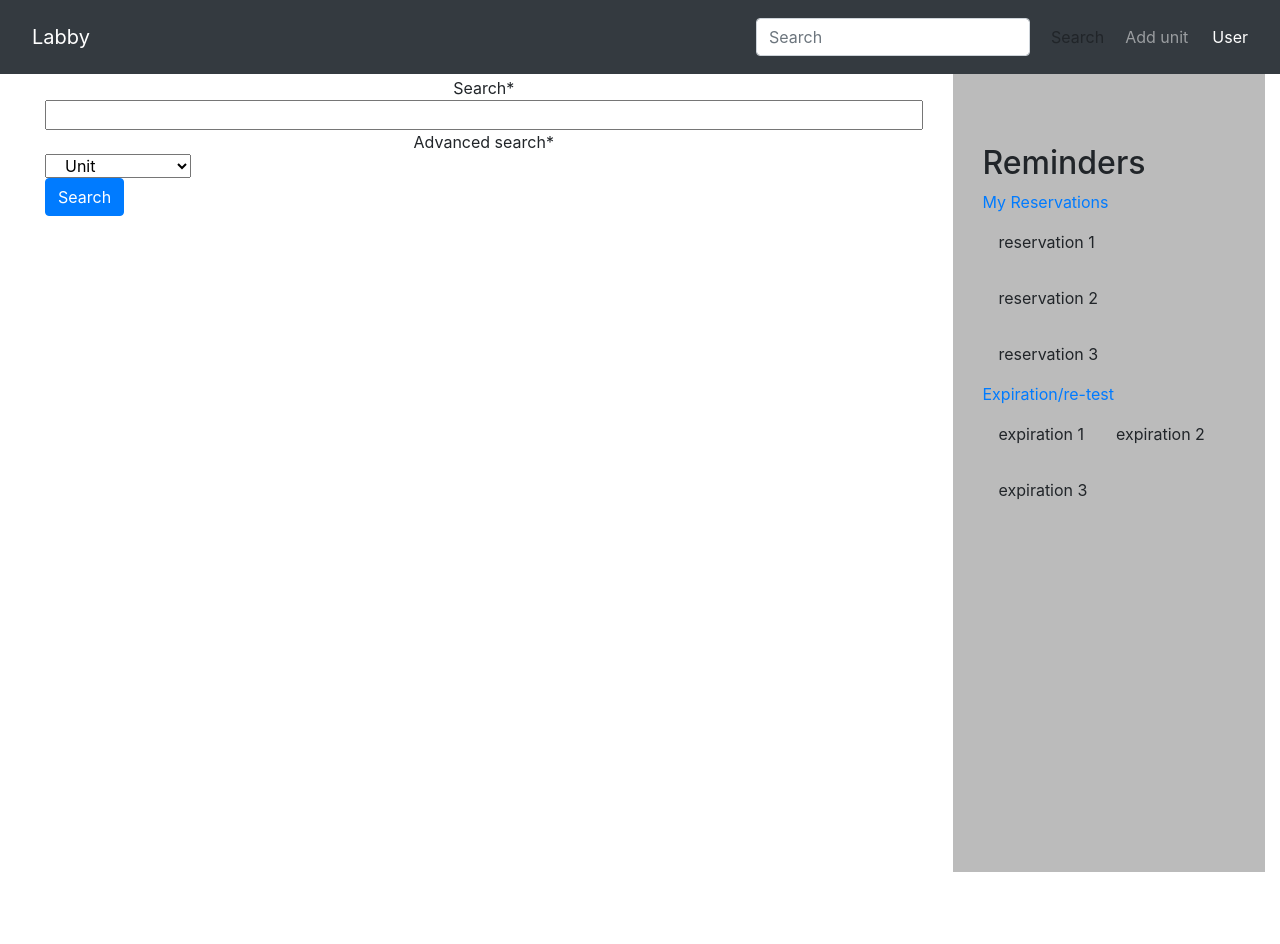
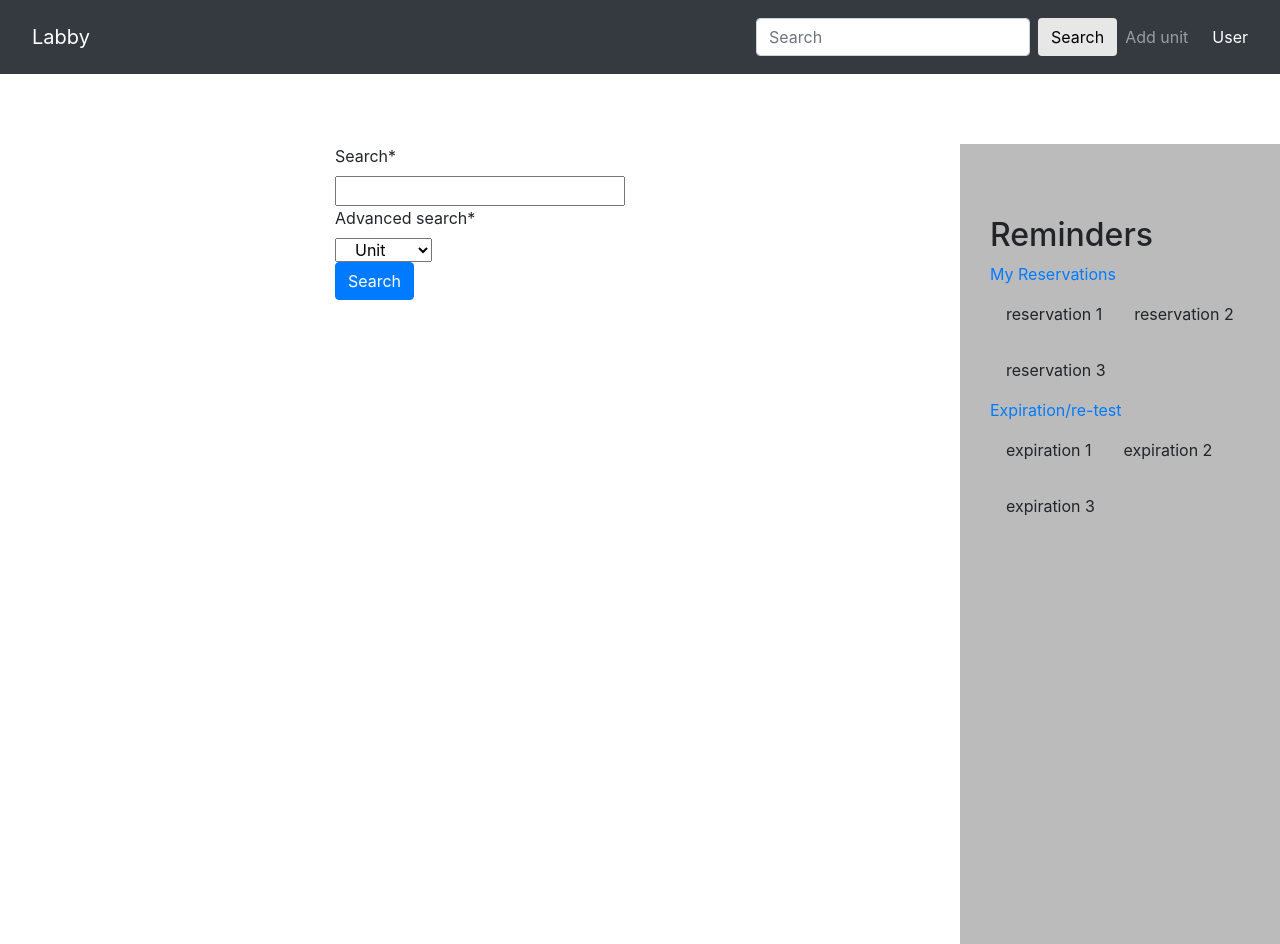
Before and after one commit to CarolinaPB/InfoManagementSystems, a Django app: page /home/ in a window 1280 px wide. Before the commit the page ends 872 px from the top, so only its background shows below. Run offline with Django 3.2, Linux system fonts and the light colour scheme; the visitor is signed in with stand-in values (Sample User, id 1); some libraries are stand-ins or nearby versions.

Commit message:
small changes to layout

```diff
--- a/lims_project/labbyims/forms.py
+++ b/lims_project/labbyims/forms.py
@@ -10,7 +10,8 @@ class AdvancedSearch(forms.Form):
              ('finished', 'Finished')
              ]
     advanced_search = forms.ChoiceField(choices=CHOICES)
-    advanced_search.widget.attrs.update({'class': 'col-md-2'})
+    advanced_search.widget.attrs.update({'class': 'col-md-4'})
+    advanced_search.widget.attrs.update({'name': 'advanced_search'})
     def __init__(self, *args, **kwargs):
         super().__init__(*args, **kwargs)
 
@@ -22,3 +23,18 @@ class AdvancedSearch(forms.Form):
             "advanced_search",
             Submit("submit", "Search", css_class="btn")
         )
+
+class BasicSearch(forms.Form):
+    search = forms.CharField(label=False)
+    search.widget.attrs.update({'placeholder': 'Search'})
+    search.widget.attrs.update({'name': 'basic_search'})
+    def __init__(self, *args, **kwargs):
+        super().__init__(*args, **kwargs)
+
+        self.helper = FormHelper
+        self.helper.form_method = "post"
+
+        self.helper.layout = Layout(
+            "search",
+            Submit("submit", "Search", css_class="btn")
+        )
--- a/lims_project/labbyims/templates/labbyims/base.html
+++ b/lims_project/labbyims/templates/labbyims/base.html
@@ -8,8 +8,7 @@
     <meta name="viewport" content="width=device-width, initial-scale=1, shrink-to-fit=no">
 
     <!-- Bootstrap CSS -->
-    <link rel="stylesheet" href="https://stackpath.bootstrapcdn.com/bootstrap/4.3.1/css/bootstrap.min.css" integrity="sha384-ggOyR0iXCbMQv3Xipma34MD+dH/1fQ784/j6cY/iJTQUOhcWr7x9JvoRxT2MZw1T" crossorigin="anonymous">
- integrity="sha384-Gn5384xqQ1aoWXA+058RXPxPg6fy4IWvTNh0E263XmFcJlSAwiGgFAW/dAiS6JXm" crossorigin="anonymous">
+    <link rel="stylesheet" href="https://maxcdn.bootstrapcdn.com/bootstrap/4.0.0/css/bootstrap.min.css" integrity="sha384-Gn5384xqQ1aoWXA+058RXPxPg6fy4IWvTNh0E263XmFcJlSAwiGgFAW/dAiS6JXm" crossorigin="anonymous">
     <link rel="stylesheet" type="text/css" href="/static/labbyims/main.css">
 
     {% if title %}
--- a/lims_project/labbyims/templates/labbyims/home_afterlogin.html
+++ b/lims_project/labbyims/templates/labbyims/home_afterlogin.html
@@ -2,24 +2,17 @@
 {% load crispy_forms_tags %}
 {% block content %}
 
-<div class="container-fluid">
-    <br><br>
+<br><br><br><br><br><br>
 <div class="row">
     <div class="first-column col-sm-9 col-lg-9">
-            <form  class="form-inline my-2 my-lg-1 center-search" action="/home/" method="post">
-              <!--<input
-                  class="form-control mr-sm-2"
-                  type="search"
-                  placeholder="Search"
-                  name='search'
-                  value="{{search_term}}">
-              <button class="btn my-2 my-sm-0" type="submit">Search</button>-->
-              <br>
-              <div class="col-md-12">
-
+        <div class="row">
+            <div class="col-md-4">
+            </div>
+            <div class="col-md-4">
                 {% crispy form form.helper %}
             </div>
-            </form>
+        </div>
+
     </div>
         <div class="second-column col-sm-3 col-lg-3" style="background-color:#bbb;">
             <div class="container-fluid"
@@ -41,5 +34,4 @@
     </div>
 </div>
 
-</div>
 {% endblock %}
--- a/lims_project/labbyims/views.py
+++ b/lims_project/labbyims/views.py
@@ -5,20 +5,27 @@ from django.http import HttpResponse
 from django.http import HttpResponseRedirect
 
 from django.views import View
-from .forms import AdvancedSearch
+from .forms import AdvancedSearch, BasicSearch
 
 def home(request):
     if request.method == 'POST':
+        #basic_form = BasicSearch(request.POST)
         form = AdvancedSearch(request.POST)
         if form.is_valid():
             search = form.cleaned_data["search"]
             print(search)
-
+        #if basic_form.is_valid():
+        #    search = form.cleaned_data["search"]
+        #    print(search)
 
         return HttpResponseRedirect('/home')
+
     else:
         form = AdvancedSearch(initial=request.GET)
-    return render(request, 'labbyims/home_afterlogin.html',{'form':form},)
+        #basic_form = BasicSearch(initial=request.GET)
+
+    #return render(request, 'labbyims/home_afterlogin.html',{'form':form}, {"basic_form":basic_form})
+    return render(request, 'labbyims/home_afterlogin.html',{'form':form})
 
 def no_login(request):
     return render(request, 'labbyims/no_login.html')
```
Lines whose indentation alone changed are shown as unchanged.
